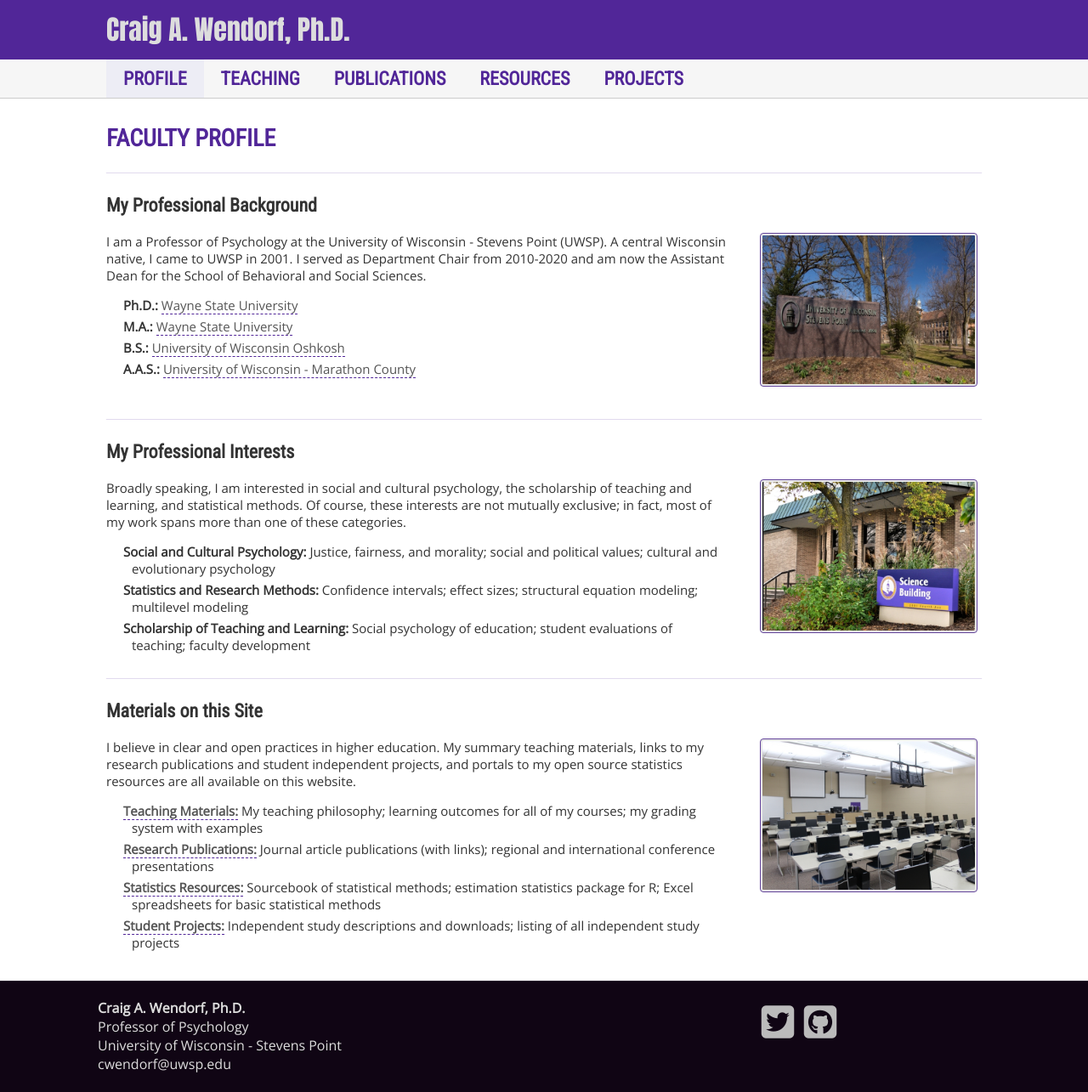
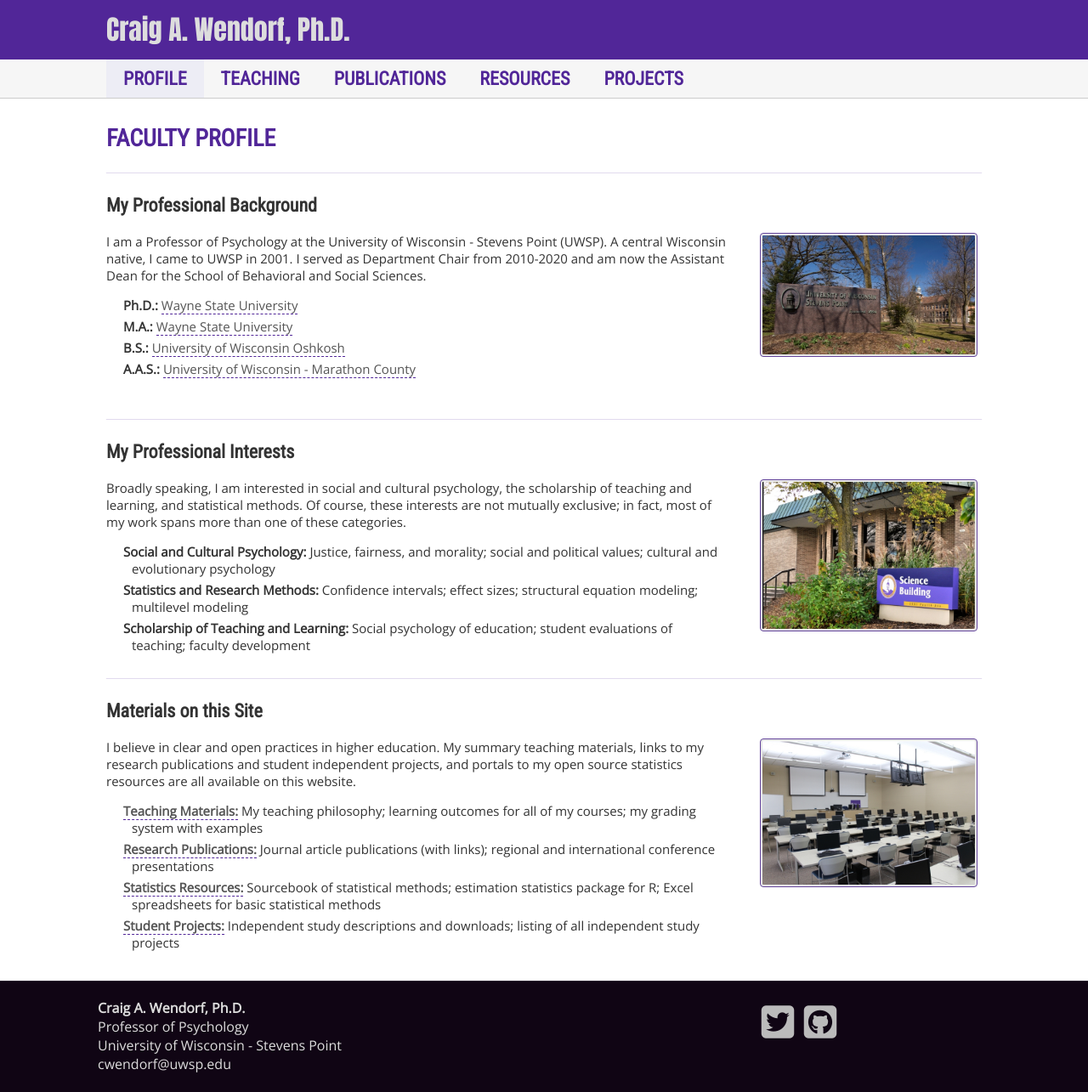
Before and after one commit to cwendorf/cwendorf.github.io, a Jekyll site: the page index.htm, which Jekyll copies as it is, in a window 1280 px wide. Shown: the whole page at 85% size. Built offline with Jekyll 4.4.1, drawn with Linux system fonts in a browser that asks for light colours; nearby versions of some CDN libraries; a style sheet for code colours, icons or effects is not loaded.

Commit message:
Update wide.css

```diff
--- a/assets/wide.css
+++ b/assets/wide.css
@@ -33,7 +33,7 @@
 #MainContent .hide {max-width: 750px;}
 
 #MainContent .icon {position: absolute; top: 0; right: 0; }
-#MainContent .icon IMG {width: 250px; height: 175px; margin: 0px 15px 25px 25px;}
+#MainContent .icon IMG {width: 250px; margin: 0px 15px 25px 25px;}
 
 .Media {margin: 0px 4px; }
 .navigate {display: none;}
```
